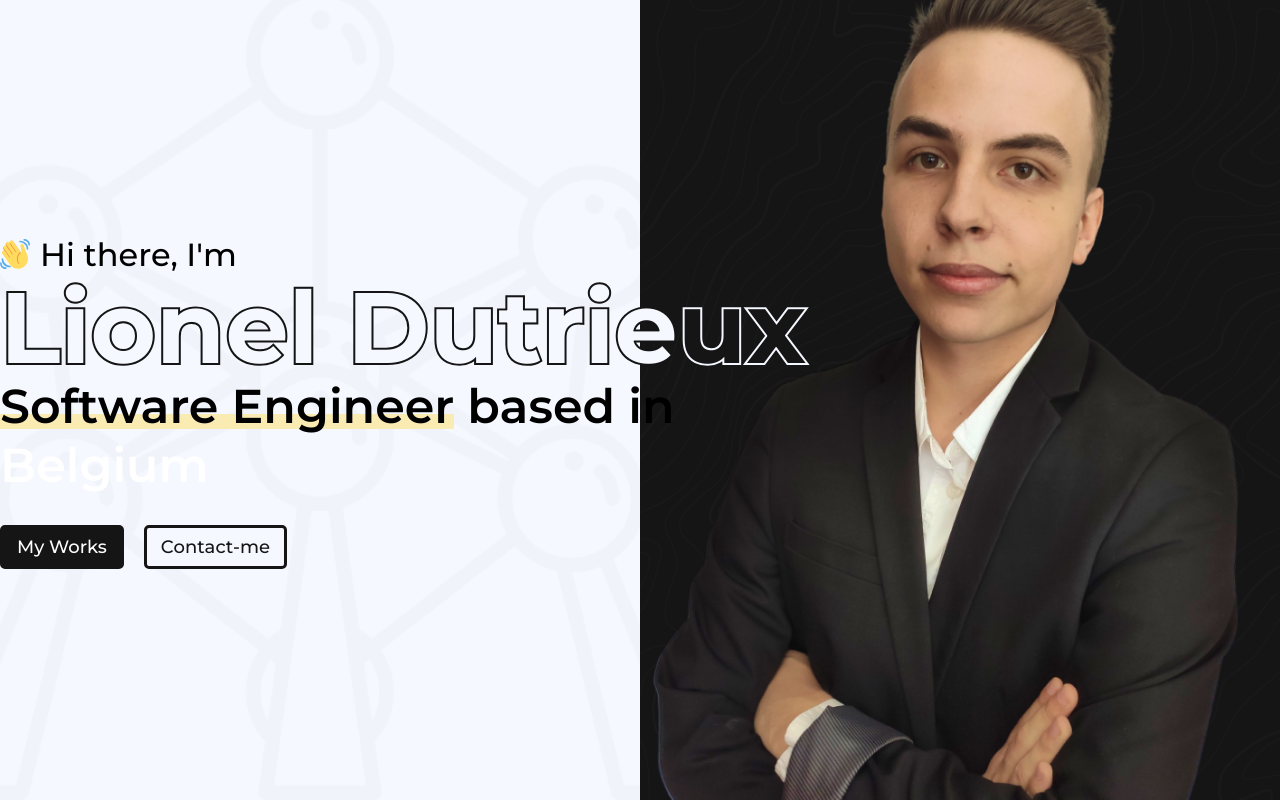
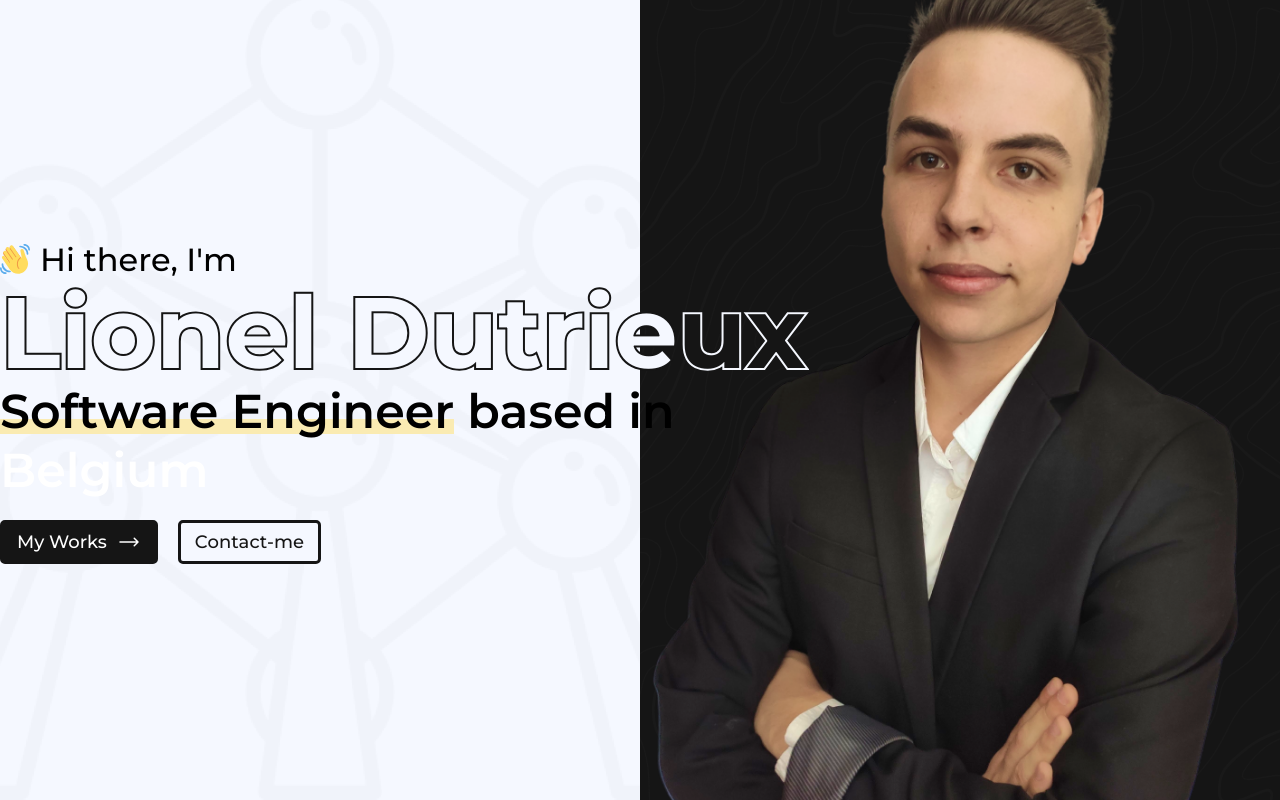
Before and after one commit to Lionel-Dutrieux/Portfolio, a Vue app: page / in a window 1280 px wide. Built offline with nearby package versions, Linux system fonts and the light colour scheme.

Commit message:
Update TheWelcomeSection.vue

```diff
--- a/src/components/sections/TheWelcomeSection.vue
+++ b/src/components/sections/TheWelcomeSection.vue
@@ -1,8 +1,10 @@
 <script setup lang="ts">
 import DarkButton from '../buttons/DarkButton.vue';
 import HelloEmojiIcon from '../icons/HelloEmojiIcon.vue';
-import DarkOutline from "../outlines/DarkOutline.vue"
-import LightOutline from "../outlines/LightOutline.vue"
+import DarkOutline from "../outlines/DarkOutline.vue";
+import LightOutline from "../outlines/LightOutline.vue";
+
+import { ArrowLongRightIcon } from '@heroicons/vue/24/solid'
 </script>
 
 <template>
@@ -19,7 +21,10 @@ import LightOutline from "../outlines/LightOutline.vue"
             <span class="primary-underline">Software Engineer</span> based in <span class="country">Belgium</span>
         </h2>
         <div class="welcome__buttons">
-            <DarkButton>My Works</DarkButton>
+            <DarkButton class="button">
+                My Works
+                <ArrowLongRightIcon class="icon" />
+            </DarkButton>
             <DarkButton :outline="true">Contact-me</DarkButton>
         </div>
     </section>
@@ -39,6 +44,13 @@ import LightOutline from "../outlines/LightOutline.vue"
         .emoji {
             width: 3rem;
             height: 3rem;
+
+            animation-name: wave-animation;
+            animation-duration: 2.5s;
+            animation-delay: 0.5s;
+            animation-iteration-count: infinite;
+            transform-origin: 60% 70%;
+            display: inline-block;
         }
 
         p {
@@ -75,7 +87,53 @@ import LightOutline from "../outlines/LightOutline.vue"
         display: flex;
         gap: 2rem;
 
-        margin-top: 3rem;
+        margin-top: 2rem;
+
+        .button {
+            display: flex;
+            gap: 1rem;
+            align-items: center;
+        }
+
+        .icon {
+            width: 2.4rem;
+        }
+    }
+}
+
+@keyframes wave-animation {
+    0% {
+        transform: rotate(0.0deg)
+    }
+
+    10% {
+        transform: rotate(14.0deg)
+    }
+
+    /* The following five values can be played with to make the waving more or less extreme */
+    20% {
+        transform: rotate(-8.0deg)
+    }
+
+    30% {
+        transform: rotate(14.0deg)
+    }
+
+    40% {
+        transform: rotate(-4.0deg)
+    }
+
+    50% {
+        transform: rotate(10.0deg)
+    }
+
+    60% {
+        transform: rotate(0.0deg)
+    }
+
+    /* Reset for the last half to pause */
+    100% {
+        transform: rotate(0.0deg)
     }
 }
 </style>
```
